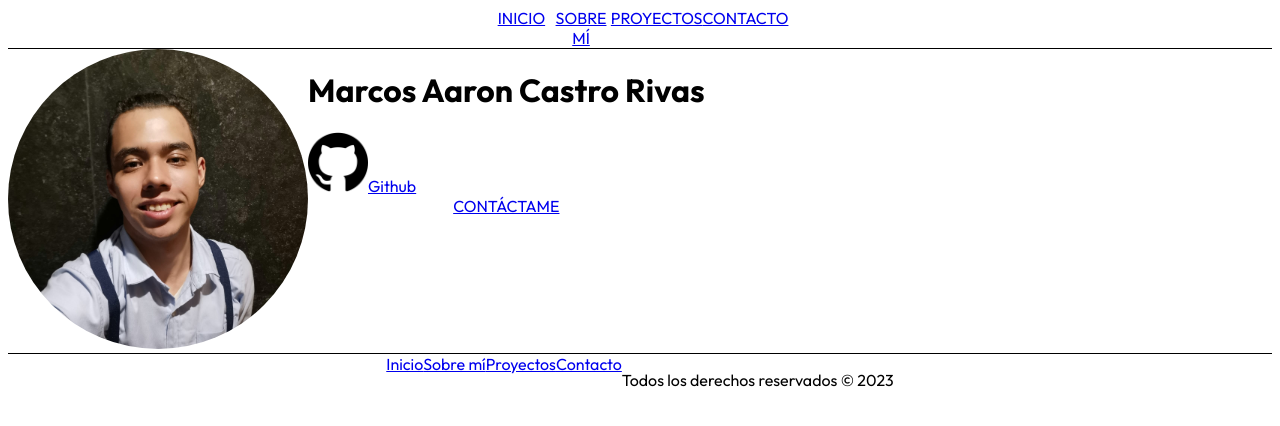
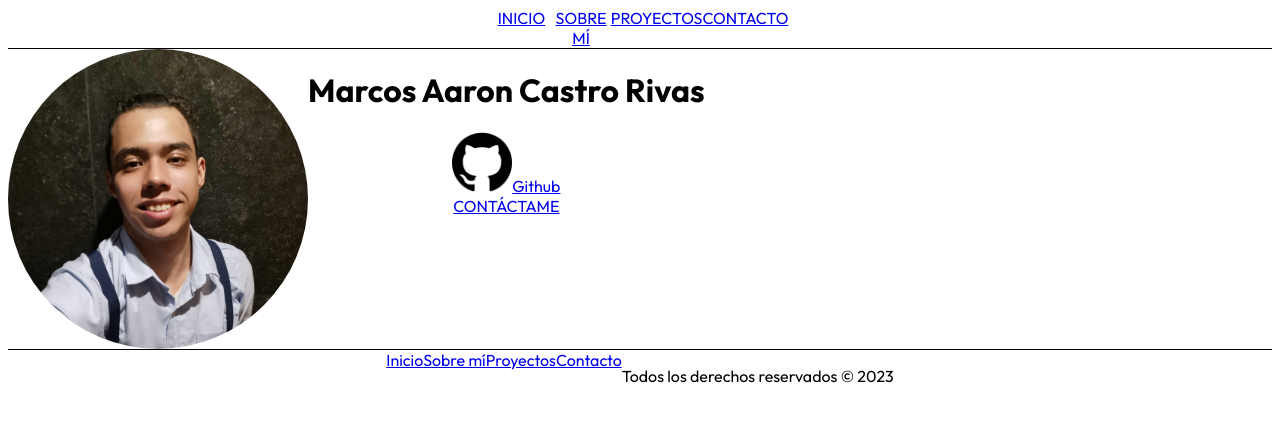
Before and after one commit to MarcosA00/portafolio-marcosa00, a Next.js app: page / in a window 1280 px wide. Shown: the top 426 px of the page. Built offline with nearby package versions, Linux system fonts and the light colour scheme.

Commit message:
update: Routing Rroyectos

```diff
--- a/src/components/Index.js
+++ b/src/components/Index.js
@@ -5,8 +5,8 @@ import Logo from '../../public/img/github-logo.png'
 
 function Index() {
   return (
-    <div className="flex align-middle justify-items-center mt-20 mb-24 mx-60">
-      <div className="lg:w-1/2">
+    <div className="flex mt-20 mb-24 mx-80">
+      <div className="lg:w-1/2 flex">
         <Image
           src={ Img }
           width={ 300 }
@@ -20,10 +20,10 @@ function Index() {
       <div className="lg:w-2/3 align-middle justify-between mt-10">
         <h1 className="font-bold text-4xl">Marcos Aaron Castro Rivas</h1>
 
-        <div className="flex align-middle mt-8 ml-16 mb-10">
+        <div className="flex align-middle justify-between mt-8 mb-10">
           <div className="lg:w-1/3"></div>
 
-          <div className="lg:w-1/3">
+          <div className="lg:w-1/3 align-middle justify-between">
               <Link
                 href='https://github.com/MarcosA00'
               >
@@ -33,7 +33,7 @@ function Index() {
                   height={ 60 }
                   alt="Logo github"
                   priority
-                  className="mt-5 mb "
+                  className="mt-5  -ml-10"
                 />
                 Github
               </Link>
```
